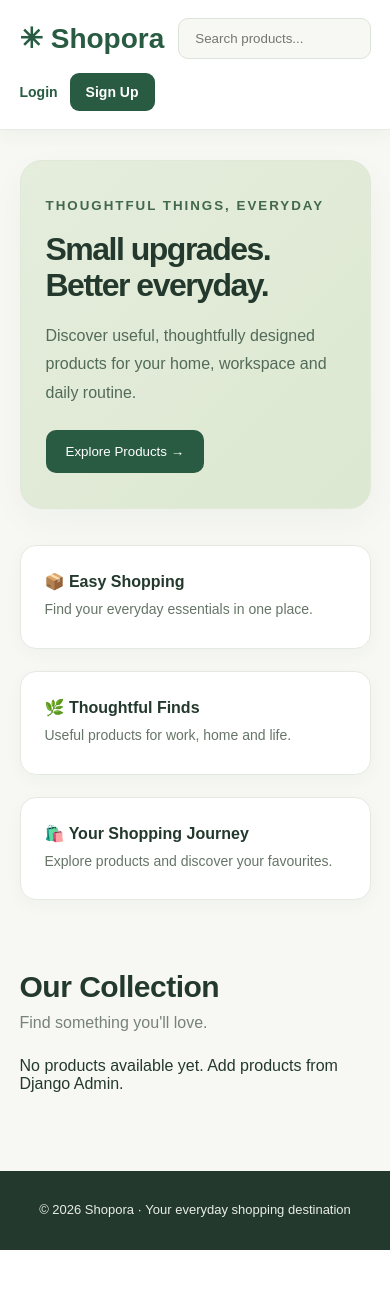
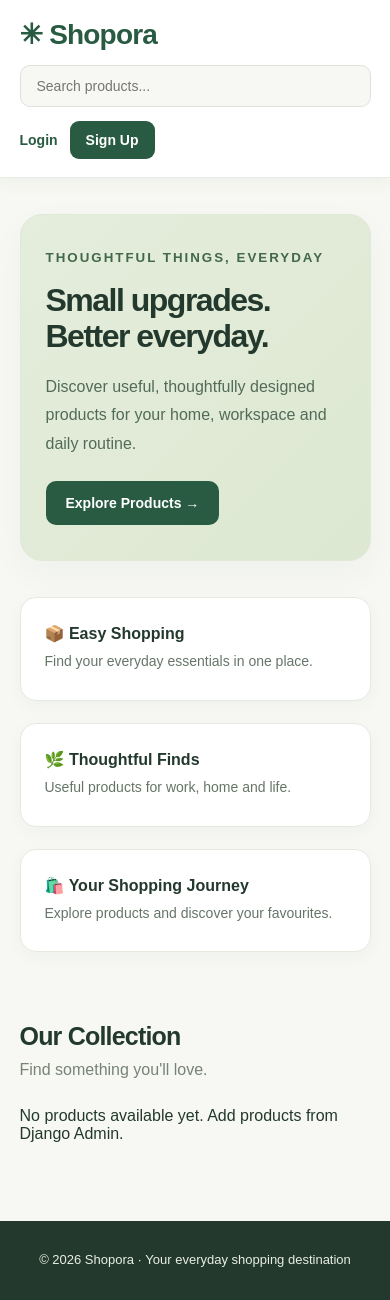
Before and after one commit to Divyayadav1912/CodeAlpha_SimpleEcommerceStore, a Django app: page / in a window 390 px wide. Before the commit the page ends 1250 px from the top, so only its background shows below. Run offline with Django 5.2, Linux system fonts and the light colour scheme; data that the repository does not hold is empty.

Commit message:
Implement design improvements in product_list.html
Added CSS styles for improved design and responsiveness.

```diff
--- a/products/templates/products/product_list.html
+++ b/products/templates/products/product_list.html
@@ -499,6 +499,114 @@ footer {
     line-height: 1.7;
 }
 
+/* Shopora design improvements */
+html {
+    scroll-behavior: smooth;
+}
+
+body {
+    -webkit-font-smoothing: antialiased;
+}
+
+header {
+    padding-top: 18px;
+    padding-bottom: 18px;
+}
+
+.logo {
+    letter-spacing: -0.8px;
+    white-space: nowrap;
+}
+
+.search {
+    flex: 1;
+    max-width: 320px;
+    min-width: 180px;
+    font-size: 14px;
+}
+
+.hero {
+    margin-top: 36px;
+    margin-bottom: 32px;
+    min-height: 290px;
+    display: flex;
+    flex-direction: column;
+    align-items: flex-start;
+    justify-content: center;
+}
+
+.shop-button {
+    font-size: 14px;
+    font-weight: 700;
+    transition: transform 0.2s ease, box-shadow 0.2s ease;
+}
+
+.shop-button:hover {
+    box-shadow: 0 6px 16px rgba(40, 91, 66, 0.18);
+}
+
+.product-visual {
+    height: 220px;
+}
+
+.product-visual img {
+    object-fit: cover;
+    object-position: center;
+}
+
+.product-info {
+    gap: 3px;
+}
+
+.product-info .description {
+    min-height: 42px;
+}
+
+.product-info .stock {
+    margin-top: 10px;
+}
+
+.add-button {
+    margin-top: 16px;
+    min-height: 44px;
+}
+
+.section-heading {
+    margin-bottom: 28px;
+}
+
+.section-heading h2 {
+    font-size: clamp(25px, 3vw, 32px);
+    letter-spacing: -0.8px;
+}
+
+@media (max-width: 700px) {
+    .hero {
+        min-height: auto;
+    }
+
+    .product-visual {
+        height: 240px;
+    }
+
+    .search {
+        max-width: none;
+        width: 100%;
+        flex-basis: 100%;
+    }
+}
+
+@media (prefers-reduced-motion: reduce) {
+    html {
+        scroll-behavior: auto;
+    }
+
+    *,
+    *::before,
+    *::after {
+        transition-duration: 0.01ms !important;
+    }
+}
 
     </style>
 </head>
```
